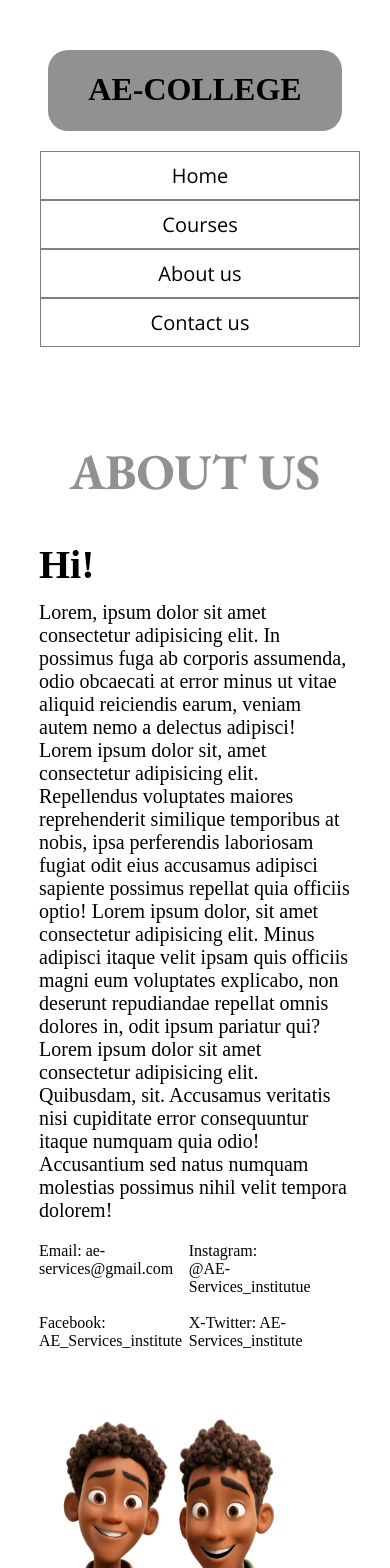
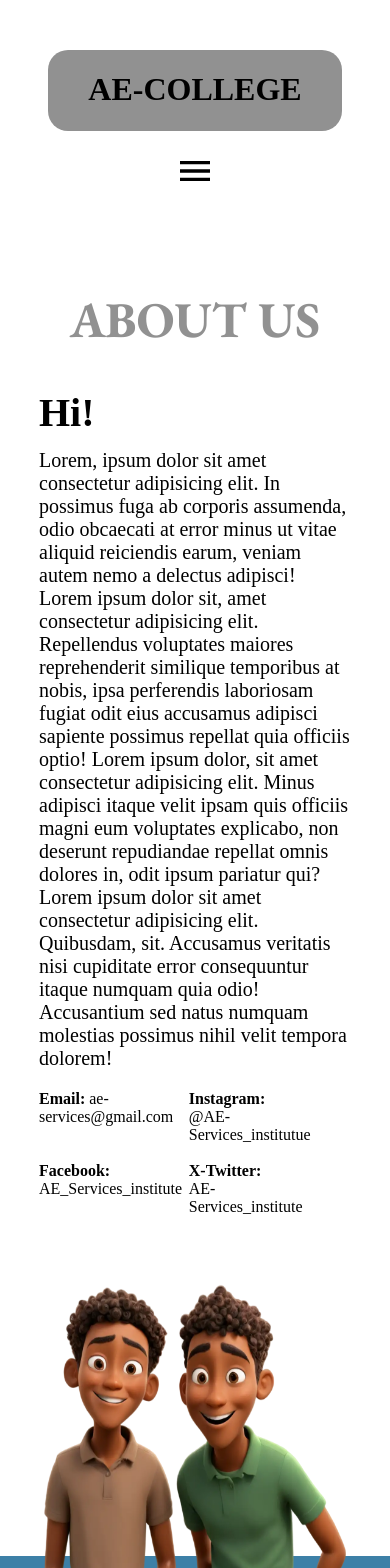
Before and after one commit to Euclides-Gune/ae-college, a React (Vite) app: page /about-us in a window 390 px wide. Shown: the top 1568 px of the page. Built offline with nearby package versions, Linux system fonts and the light colour scheme.

Commit message:
menu hamburguer added to small devices and social media icons in the footer were fixed

```diff
--- a/src/components/AboutUs/components/AboutUsBody.jsx
+++ b/src/components/AboutUs/components/AboutUsBody.jsx
@@ -19,12 +19,12 @@ export default function AboutUsBody() {
                     </div>
                     <div className="story-telling-links">
                         <div className="links-box">
-                            <span className="link">Email: <Link className="links-anchor">ae-services@gmail.com</Link></span>
-                            <span className="link">   Instagram: <Link className="links-anchor">@AE-Services_institutue</Link></span>
+                            <span className="link"><b>Email:</b> <Link className="links-anchor">ae-services@gmail.com</Link></span>
+                            <span className="link"> <b>  Instagram: </b><Link className="links-anchor">@AE-Services_institutue</Link></span>
                         </div>
                         <div className="links-box">
-                            <span className="link">Facebook: <Link className="links-anchor">AE_Services_institute</Link></span>
-                            <span className="link">X-Twitter: <Link className="links-anchor">AE-Services_institute</Link></span>
+                            <span className="link"><b>Facebook:</b> <Link className="links-anchor">AE_Services_institute</Link></span>
+                            <span className="link"><b>X-Twitter: </b><Link className="links-anchor">AE-Services_institute</Link></span>
                         </div>
                     </div>
                 </div>
--- a/src/components/Courses/components/CoursesBody.jsx
+++ b/src/components/Courses/components/CoursesBody.jsx
@@ -7,11 +7,11 @@ export default function CoursesBody() {
     return(
         <div className="coures_body">
             <div className="coures_title_area">
-                <h1 className="courses_title">Veja os nossos melhores cursos</h1>
+                <h1 className="courses_title">See our best courses</h1>
             </div>
-            <Courses video={football} title="Deixe de ser o Reserva"/>
-            <Courses video={art} title="Torne-se um Artista"/>
-            <Courses video={cooks} title="Torne-se um CHEF"/>
+            <Courses video={football} title="Stop being the Reserve"/>
+            <Courses video={art} title="Become an Artist"/>
+            <Courses video={cooks} title="Become a CHEF"/>
         </div>
     );
 }
--- a/src/components/Courses/components/course.jsx
+++ b/src/components/Courses/components/course.jsx
@@ -14,7 +14,7 @@ export default function Courses({ video, title }) {
                     <div className="courses_description">
                         <p>Lorem ipsum dolor sit amet consectetur adipisicing elit. Voluptatum quo dolorum libero. Explicabo voluptate libero tempore vitae, eveniet error soluta ipsam officiis voluptas ducimus a nulla ut sapiente distinctio est? Lorem ipsum dolor sit, amet consectetur adipisicing elit. Ad voluptas, voluptates, officiis quo in numquam, magnam laudantium libero soluta earum non a itaque corrupti! Quaerat a impedit nihil unde perspiciatis! Lorem ipsum dolor sit, amet consectetur adipisicing elit. In dolorem pariatur quia consectetur a. Tempora maiores, quas soluta possimus nostrum error illum porro adipisci impedit neque? Dolor expedita voluptatem omnis. Lorem ipsum, dolor sit amet consectetur adipisicing elit. Dolore nam optio ratione eum expedita nihil vitae quibusdam ad itaque et! Tempora iure blanditiis fuga non maiores ipsam ipsum magni fugiat! Lorem ipsum dolor sit amet consectetur adipisicing elit. Odio tempore in magnam beatae aspernatur repellat. Quod minus nisi perferendis, odit accusantium iste recusandae, maiores cupiditate voluptas sequi repudiandae, eveniet beatae.</p>
                     </div>
-                    <button className="courses_access_button">Acesse o curso</button>
+                    <button className="courses_access_button">Access course</button>
                 </div>
            </div>
         </div>
--- a/src/components/Home/BodyComponents/description.jsx
+++ b/src/components/Home/BodyComponents/description.jsx
@@ -7,7 +7,7 @@ export default function Description() {
             <div className="description">
                 Lorem ipsum dolor sit amet consectetur adipisicing elit. Optio libero illo eligendi quisquam unde ipsa eveniet harum assumenda, consequatur quae, sequi, odio est beatae eius quod a possimus reiciendis fugiat.
             </div>
-            <button className="access_button">ACESSE</button>
+            <button className="access_button">ACCESS</button>
         </div>
     );
 }
--- a/src/components/header.jsx
+++ b/src/components/header.jsx
@@ -1,18 +1,40 @@
 import { Link } from "react-router-dom";
+import { MdMenu } from "react-icons/md";
+import { useState, useEffect } from "react";
 
 export default function Header() {
+    const [toggleMenu, setToggleMenu] = useState(false);
+    const [screenWidth, setScreenWidth] = useState(window.innerWidth);
+    console.log(screenWidth);
+
+    useEffect(() => {
+        const changeWidth = () => {
+            setScreenWidth(window.innerWidth);
+        }
+
+        window.addEventListener('resize', changeWidth);
+    }, []);
+
     return(
         <header className="header">
             <div className="nav_logo">
                 <h1>AE-COLLEGE</h1>
             </div>
             <nav className="navbar">
+                {screenWidth < 768 && (
+                    <MdMenu onClick={() => setToggleMenu(currentState => !currentState)} className="menu" />
+                )}
+
+                {
+                    (toggleMenu || screenWidth > 768) && (
                         <ul>
                             <li><Link to="/">Home</Link></li>
                             <li><Link to="/courses">Courses</Link></li>
                             <li><Link to="/about-us">About us</Link></li>
                             <li><Link to="#">Contact us</Link></li>
                         </ul>
+                    )
+                }
             </nav>
         </header>
     );
--- a/src/index.css
+++ b/src/index.css
@@ -240,6 +240,10 @@ body {
   color: black;
 }
 
+.icons-area {
+  display: flex;
+}
+
 .icons-links {
   text-decoration: none;
   color: black;
@@ -262,6 +266,16 @@ body {
   font-size: 30px;
 }
 
+.menu {
+  text-align: center;
+  font-size: 40px;
+  cursor: pointer;
+}
+
+.menu:hover {
+  color: gray;
+}
+
 @media only screen and (max-width: 600px) {
 
   body {
@@ -271,6 +285,10 @@ body {
   .header {
     margin-top: 50px;
     flex-direction: column;
+  }
+
+  .menu {
+    width: 100%;
   }
 
   .navbar {
@@ -289,7 +307,6 @@ body {
   .navbar > ul > li {
     margin: 0px;
     padding: 10px;
-    border: 1px solid gray;
     margin-right: 30px;
   }
 
@@ -437,7 +454,6 @@ body {
     margin: 10px;
     width: 80px;
   }
-
 }
 
 @media only screen and (min-width: 600px) and (max-width: 768px) {
@@ -449,6 +465,10 @@ body {
   .header {
     margin-top: 50px;
     flex-direction: row;
+  }
+
+  .menu {
+    font-size: 100px;
   }
 
   .nav_logo {
```
Lines whose indentation alone changed are shown as unchanged.
